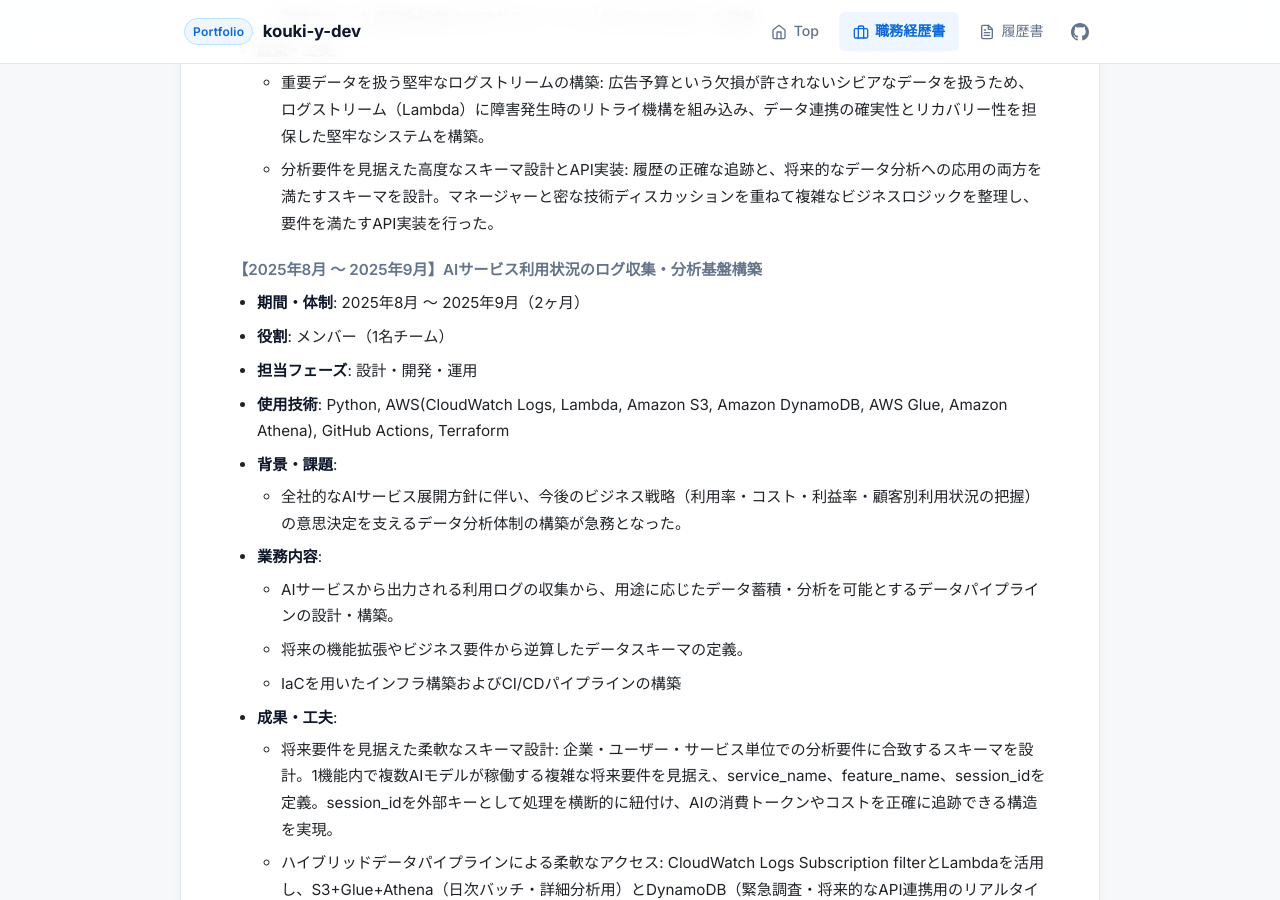
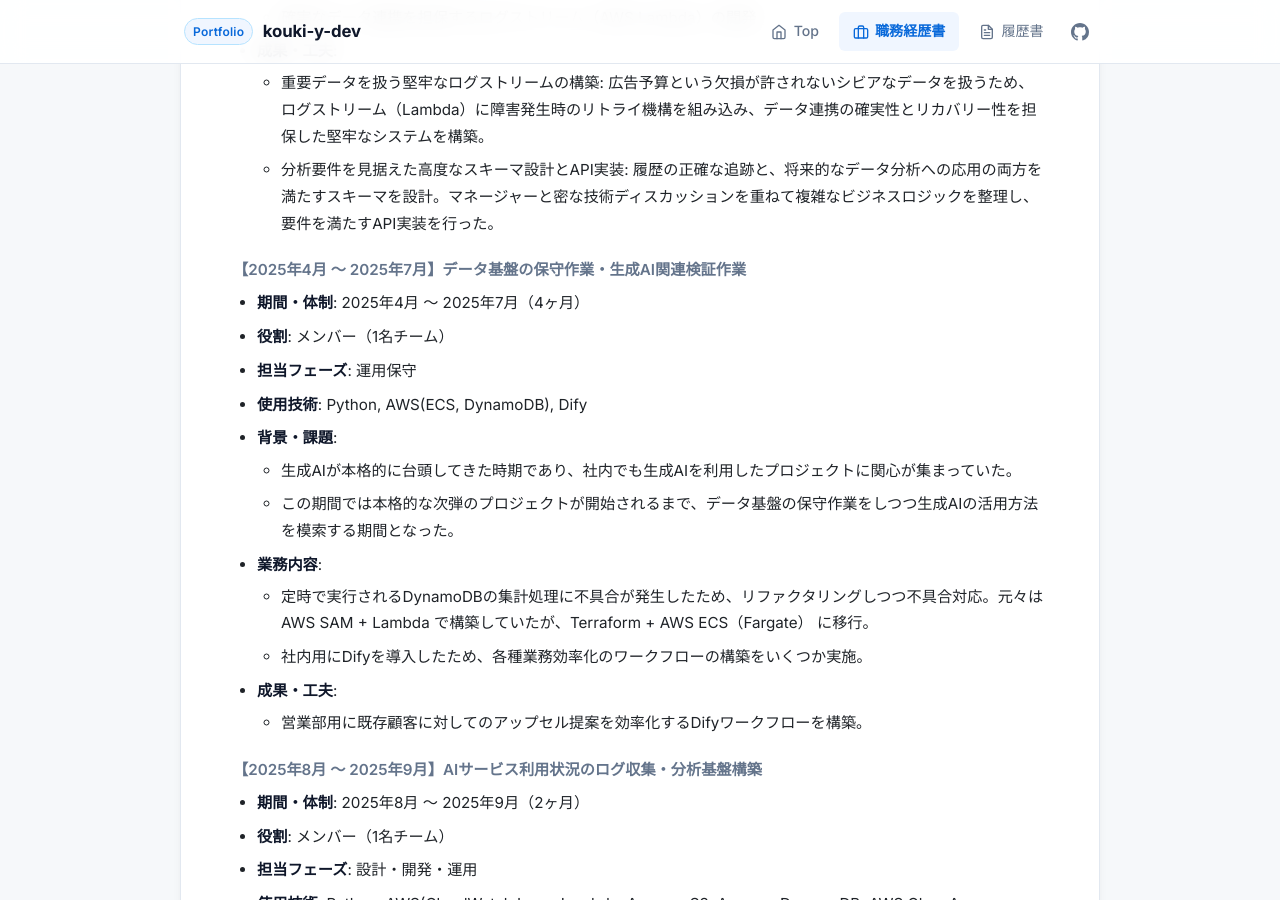
Before and after one commit to kouki-y-dev/about-me, a Jekyll site: the page built from docs/resume.md, in a window 1280 px wide and 900 px high, scrolled down 6688 px. Built offline with Jekyll 4.4.1, drawn with Linux system fonts in a browser that asks for light colours; our own code applies the rules of GitHub Pages for plain Markdown files.

Commit message:
update: 2025年4月-2025年7月の歯抜け期間を穴埋め

```diff
--- a/docs/resume.md
+++ b/docs/resume.md
@@ -164,6 +164,20 @@
   - 重要データを扱う堅牢なログストリームの構築: 広告予算という欠損が許されないシビアなデータを扱うため、ログストリーム（Lambda）に障害発生時のリトライ機構を組み込み、データ連携の確実性とリカバリー性を担保した堅牢なシステムを構築。
   - 分析要件を見据えた高度なスキーマ設計とAPI実装: 履歴の正確な追跡と、将来的なデータ分析への応用の両方を満たすスキーマを設計。マネージャーと密な技術ディスカッションを重ねて複雑なビジネスロジックを整理し、要件を満たすAPI実装を行った。
 
+#### 【2025年4月 〜 2025年7月】データ基盤の保守作業・生成AI関連検証作業
+
+- **期間・体制**: 2025年4月 〜 2025年7月（4ヶ月）
+- **役割**: メンバー（1名チーム）
+- **担当フェーズ**: 運用保守
+- **使用技術**: Python, AWS(ECS, DynamoDB), Dify
+- **背景・課題**:
+  - 生成AIが本格的に台頭してきた時期であり、社内でも生成AIを利用したプロジェクトに関心が集まっていた。
+  - この期間では本格的な次弾のプロジェクトが開始されるまで、データ基盤の保守作業をしつつ生成AIの活用方法を模索する期間となった。
+- **業務内容**:
+  - 定時で実行されるDynamoDBの集計処理に不具合が発生したため、リファクタリングしつつ不具合対応。元々は AWS SAM + Lambda で構築していたが、Terraform + AWS ECS（Fargate） に移行。
+  - 社内用にDifyを導入したため、各種業務効率化のワークフローの構築をいくつか実施。
+- **成果・工夫**:
+  - 営業部用に既存顧客に対してのアップセル提案を効率化するDifyワークフローを構築。
 
 #### 【2025年8月 〜 2025年9月】AIサービス利用状況のログ収集・分析基盤構築
 - **期間・体制**: 2025年8月 〜 2025年9月（2ヶ月）
```
